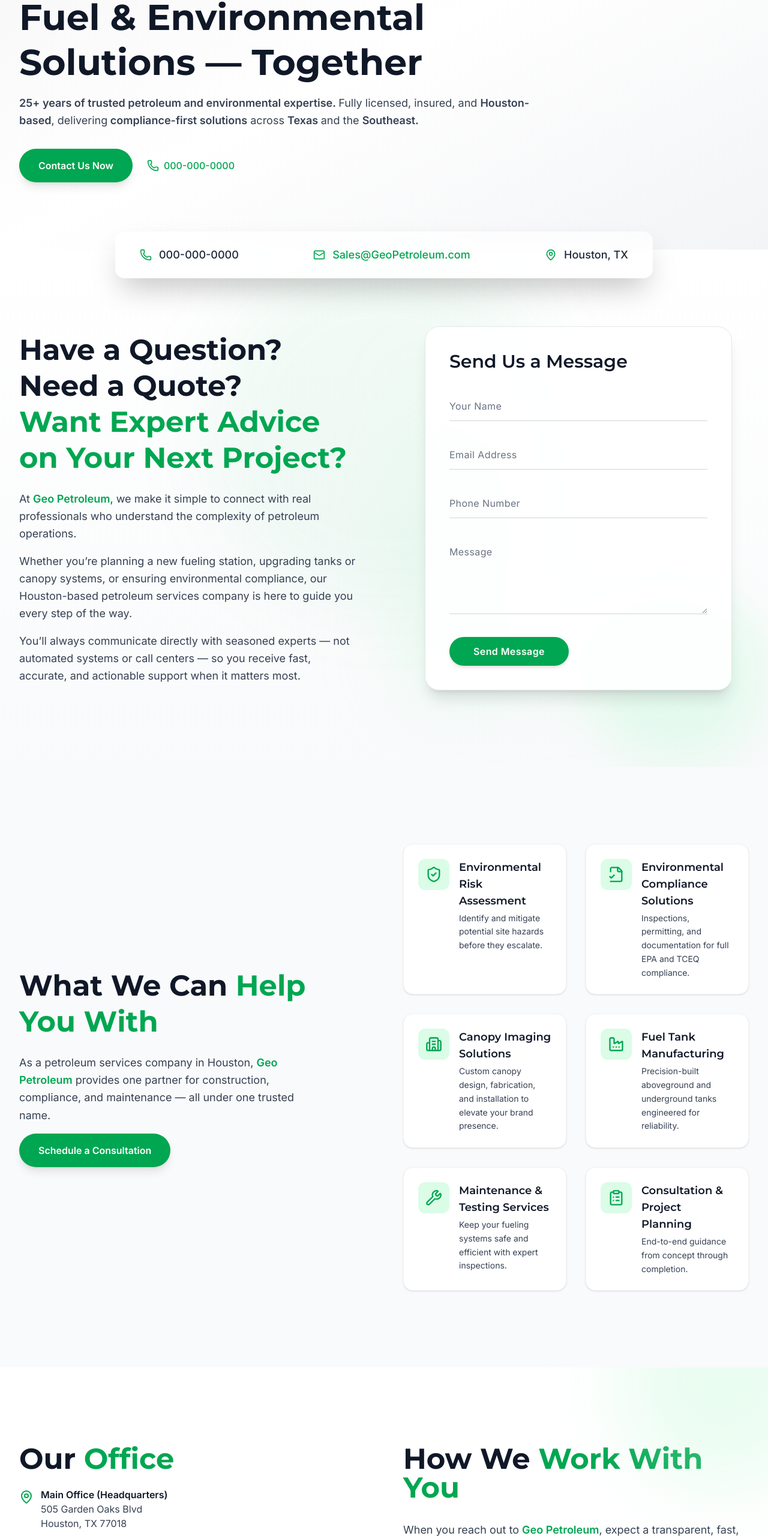
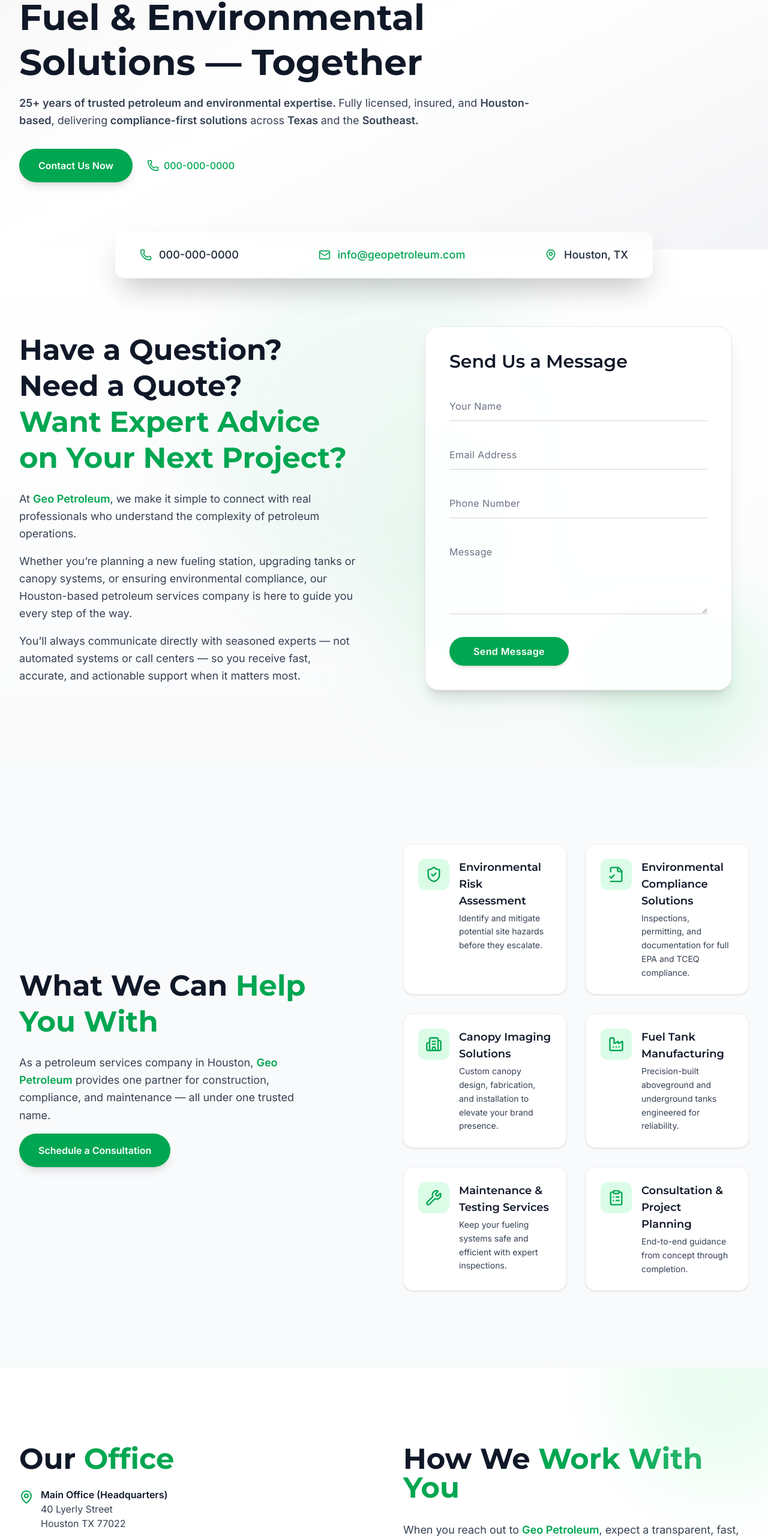
Before and after one commit to ApecGroupDev/geopetroleum, a Next.js app: page /contact in a window 1280 px wide. Shown: the part 228-2794 px from the top of the page at 60% size. Built offline with nearby package versions, Linux system fonts and the light colour scheme.

Commit message:
updated address and email

```diff
--- a/src/app/contact/sections/hero_contact.tsx
+++ b/src/app/contact/sections/hero_contact.tsx
@@ -95,7 +95,7 @@ const Hero_Contact: React.FC = () => {
             href="mailto:Sales@GeoPetroleum.com"
             className="text-base sm:text-lg font-medium text-[#00a651] hover:underline hover:text-[#008d46] transition-colors duration-200"
           >
-            Sales@GeoPetroleum.com
+            info@geopetroleum.com
           </a>
         </div>
         <div className="flex items-center gap-3 text-gray-800 text-center sm:text-left">
--- a/src/app/contact/sections/officeProcess_contact.tsx
+++ b/src/app/contact/sections/officeProcess_contact.tsx
@@ -47,8 +47,8 @@ const OfficeProcess_Contact = () => {
               <MapPin className="w-6 h-6 text-primary mt-1 shrink-0" />
               <p>
                 <span className="font-semibold text-gray-900">Main Office (Headquarters)</span> <br />
-                505 Garden Oaks Blvd <br />
-                Houston, TX 77018
+                40 Lyerly Street <br />
+                Houston TX 77022
               </p>
             </div>
 
@@ -103,7 +103,7 @@ const OfficeProcess_Contact = () => {
             When you reach out to <span className="font-semibold text-primary">Geo Petroleum</span>, expect a transparent, fast, and professional experience:
           </p>
 
-          <div className="relative border-l-4 border-primary/20 pl-8 space-y-10">
+          <div className="relative pl-8 space-y-10">
             {steps.map((step, i) => (
               <motion.div
                 key={i}
--- a/src/components/footer.tsx
+++ b/src/components/footer.tsx
@@ -109,8 +109,8 @@ const Footer: React.FC = () => {
 
           <div className="mt-4 text-sm text-gray-400 leading-relaxed">
             <p className="font-medium text-gray-200">Main Office:</p>
-            <p>505 Garden Oaks Blvd</p>
-            <p>Houston, TX 77018</p>
+            <p>40 Lyerly Street</p>
+            <p>Houston TX 77022</p>
           </div>
         </motion.div>
       </div>
```
